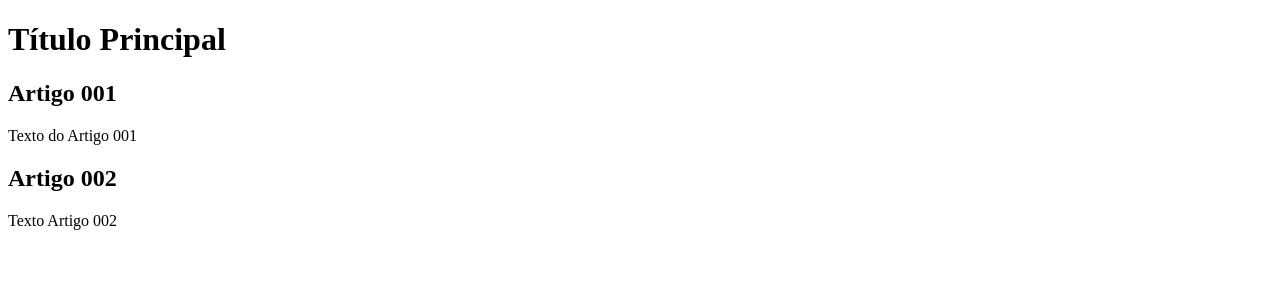
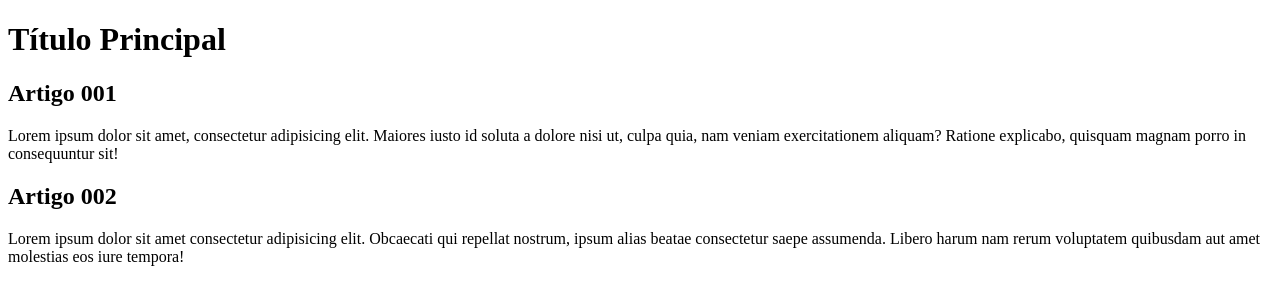
Before and after one commit to AndrescaArcelino/projeto-teste, a plain HTML site: page index.html in a window 1280 px wide. Drawn offline with Linux system fonts and the light colour scheme.

Commit message:
início do conteúdo.

```diff
--- a/index.html
+++ b/index.html
@@ -12,11 +12,11 @@
         </header>
         <article>
             <h2>Artigo 001</h2>
-            <p>Texto do Artigo 001</p>
+            <p>Lorem ipsum dolor sit amet, consectetur adipisicing elit. Maiores iusto id soluta a dolore nisi ut, culpa quia, nam veniam exercitationem aliquam? Ratione explicabo, quisquam magnam porro in consequuntur sit!</p>
         </article>
         <article>
             <h2>Artigo 002</h2>
-            <p>Texto Artigo 002</p>
+            <p>Lorem ipsum dolor sit amet consectetur adipisicing elit. Obcaecati qui repellat nostrum, ipsum alias beatae consectetur saepe assumenda. Libero harum nam rerum voluptatem quibusdam aut amet molestias eos iure tempora!</p>
         </article>
     </main>
 </body>
```
